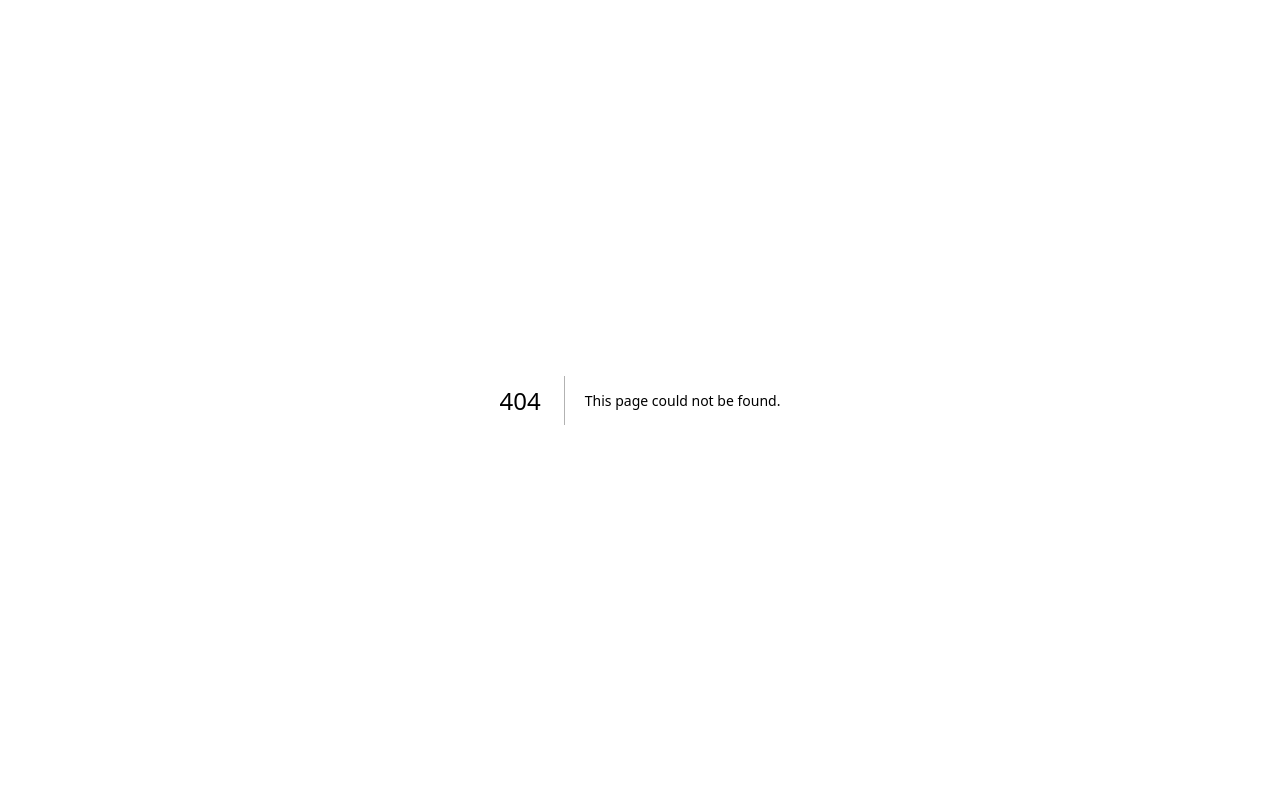
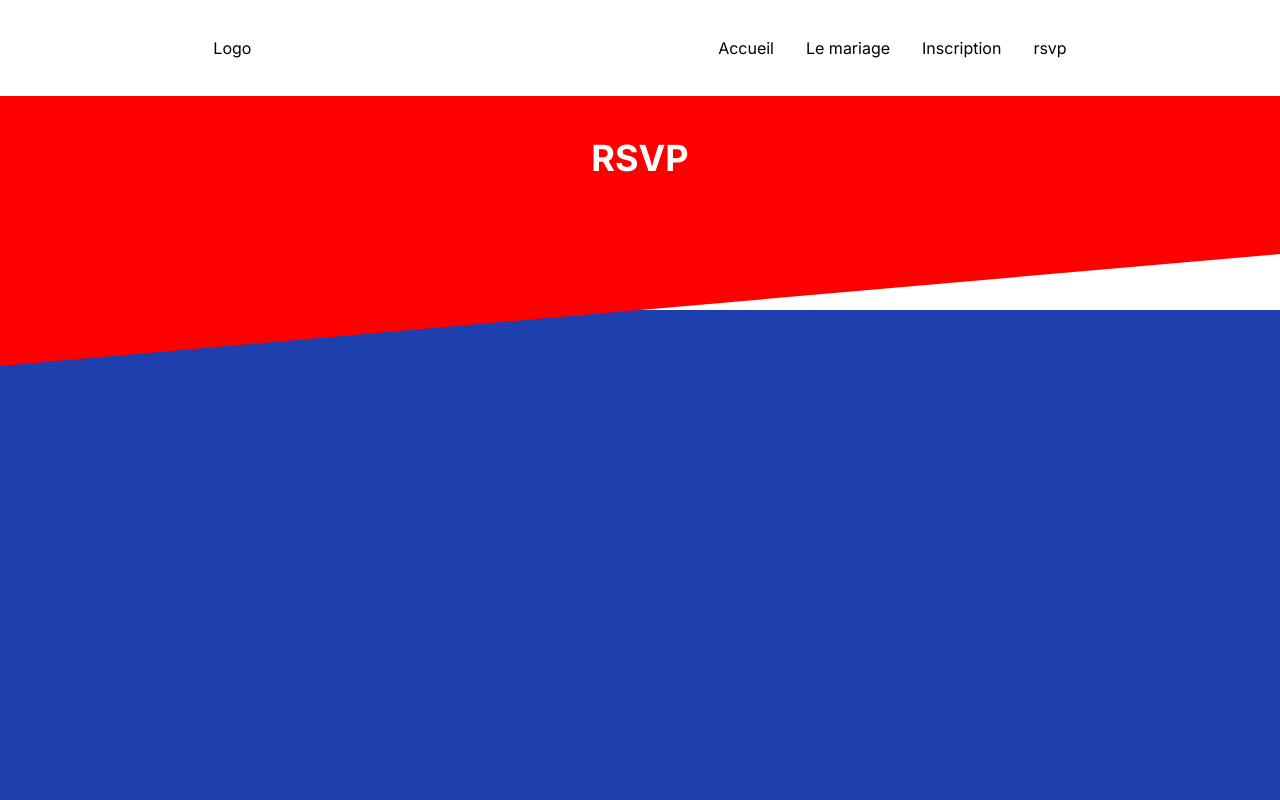
Before and after one commit to pierreEdimo/mariage, a Next.js app: page /rsvp in a window 1280 px wide. Before the commit this address had no page. Shown: the top 800 px of the page. Built offline with nearby package versions, Linux system fonts and the light colour scheme.

Commit message:
structure des pages

```diff
--- /dev/null
+++ b/src/app/ceremony/page.tsx
@@ -0,0 +1,25 @@
+import React from "react";
+import {NextPage} from "next";
+import {AppBar} from "@/app/shared/appbar";
+import {Footer} from "@/app/shared/footer";
+import {Title} from "@/app/shared/title";
+
+
+const Ceremony: NextPage = () => {
+    return (
+        <main className={"relative"}>
+            <AppBar/>
+            <section style={{backgroundColor: "red", height: "400px"}} className={"w-full slanded-section negative-margin"}>
+                <div className={"h-full w-full pt-24 flex items-center justify-center skw"}>
+                    <Title text={"La Ceremonie"}/>
+                </div>
+            </section>
+            <section style={{height: "600px"}} className={"w-full  bg-blue-800"}>
+
+            </section>
+            <Footer/>
+        </main>
+    )
+}
+
+export default Ceremony;
--- /dev/null
+++ b/src/app/details/page.tsx
@@ -0,0 +1,27 @@
+import React from "react";
+import {NextPage} from "next";
+import {AppBar} from "@/app/shared/appbar";
+import {Footer} from "@/app/shared/footer";
+import {Title} from "@/app/shared/title";
+
+
+const Details: NextPage = () => {
+    return (
+        <main className={"relative"}>
+            <AppBar/>
+            <section style={{backgroundColor: "red", height: "400px"}}
+                     className={"w-full slanded-section negative-margin"}>
+                <div className={"h-full w-full pt-24 flex items-center justify-center skw"}>
+                    <Title text={"La Ceremonie"}/>
+                </div>
+            </section>
+            <section style={{height: "600px"}} className={"w-full  bg-blue-800"}>
+
+            </section>
+            <Footer/>
+        </main>
+    )
+}
+
+
+export default Details
--- /dev/null
+++ b/src/app/registry/page.tsx
@@ -0,0 +1,28 @@
+
+import React from "react";
+import {NextPage} from "next";
+import {AppBar} from "@/app/shared/appbar";
+import {Footer} from "@/app/shared/footer";
+import {Title} from "@/app/shared/title";
+
+
+const Registry: NextPage = () => {
+    return (
+        <main className={"relative"}>
+            <AppBar/>
+            <section style={{backgroundColor: "red", height: "400px"}}
+                     className={"w-full slanded-section negative-margin"}>
+                <div className={"h-full w-full pt-24 flex items-center justify-center skw"}>
+                    <Title text={"Inscription"}/>
+                </div>
+            </section>
+            <section style={{height: "600px"}} className={"w-full  bg-blue-800"}>
+
+            </section>
+            <Footer/>
+        </main>
+    )
+}
+
+
+export default Registry
--- /dev/null
+++ b/src/app/rsvp/page.tsx
@@ -0,0 +1,25 @@
+import React from "react";
+import {NextPage} from "next";
+import {AppBar} from "@/app/shared/appbar";
+import {Footer} from "@/app/shared/footer";
+import {Title} from "@/app/shared/title";
+
+const RSVP: NextPage = () => {
+    return (
+        <main className={"relative"}>
+            <AppBar/>
+            <section style={{backgroundColor: "red", height: "400px"}}
+                     className={"w-full slanded-section negative-margin"}>
+                <div className={"h-full w-full pt-24 flex items-center  justify-center skw"}>
+                    <Title text={"RSVP"}/>
+                </div>
+            </section>
+            <section style={{height: "600px"}} className={"w-full  bg-blue-800"}>
+
+            </section>
+            <Footer/>
+        </main>
+    )
+}
+
+export default RSVP
--- a/src/app/shared/appbar.tsx
+++ b/src/app/shared/appbar.tsx
@@ -1,4 +1,5 @@
 import React from "react";
+import Link from "next/link";
 
 
 
@@ -11,10 +12,10 @@ export const AppBar: React.FC = () => {
                         Logo
                     </div>
                     <div className="gap-8 flex">
-                        <a>ACCUEIL</a>
-                        <a>LE MARIAGE</a>
-                        <a>REGISTRY</a>
-                        <a>RSVP</a>
+                        <Link href={"/"}>Accueil</Link>
+                        <Link href={"/ceremony"}>Le mariage</Link>
+                        <Link href={"/registry"}>Inscription</Link>
+                        <Link href={"/rsvp"}>rsvp</Link>
                     </div>
                 </div>
             </div>
--- /dev/null
+++ b/src/app/shared/title.tsx
@@ -0,0 +1,13 @@
+import React from "react";
+
+type titleProps = {
+    text: string
+}
+
+export const Title: React.FC<titleProps> = ({text}) => {
+    return (
+        <h1 className={"text-center text-4xl font-bold"}>
+            {text}
+        </h1>
+    )
+}
```
